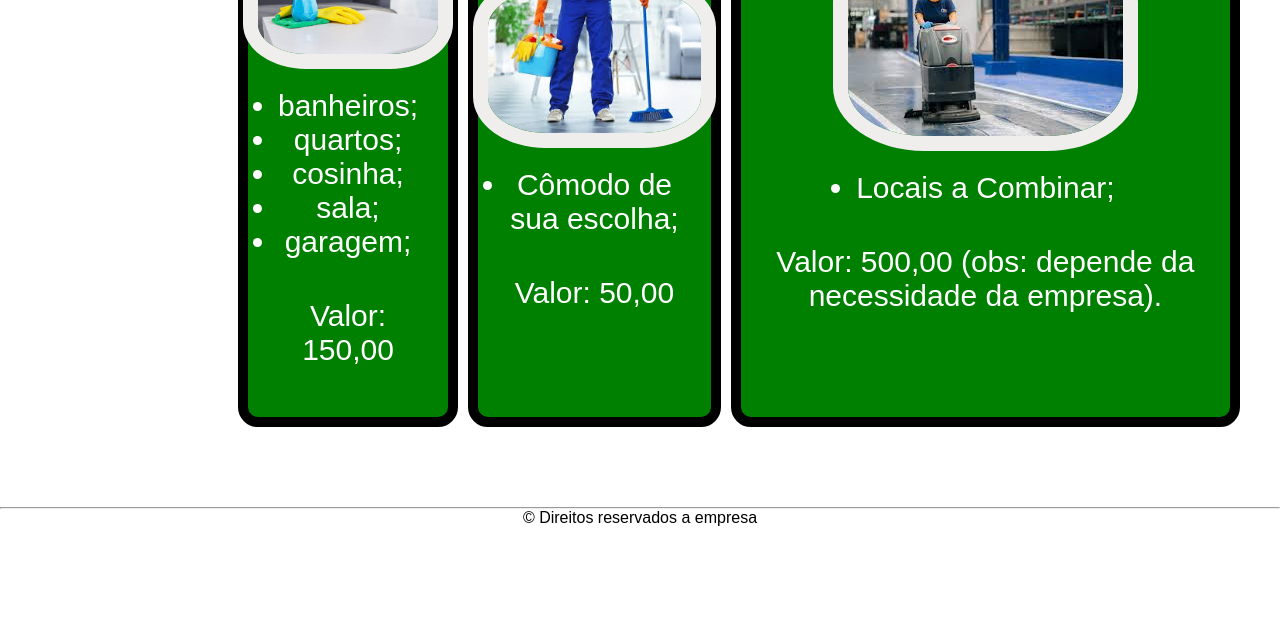
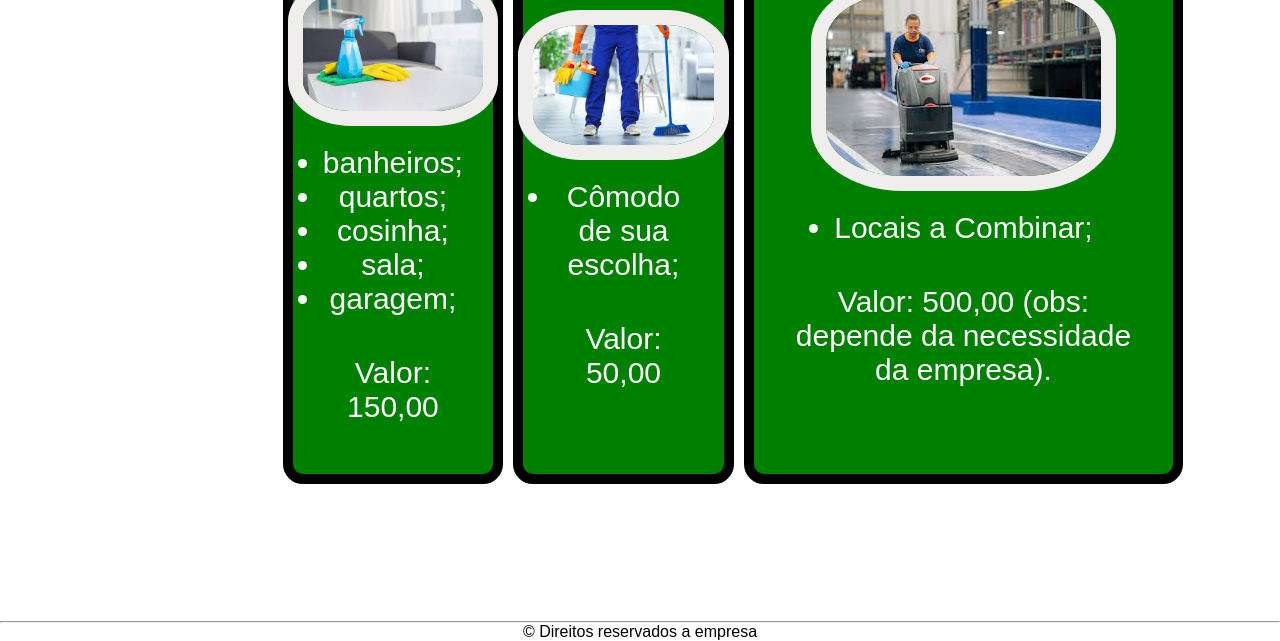
Before and after one commit to Pedrostrateg/sitedelimpeza, a plain HTML site: page serviços.html in a window 1280 px wide. Shown: the part 769-1410 px from the top of the page. Before the commit the page ends 1296 px from the top, so only its background shows below. Drawn offline with Linux system fonts and the light colour scheme.

Commit message:
Update style2.css

```diff
--- a/style2.css
+++ b/style2.css
@@ -91,7 +91,7 @@ section{
 }
 
 .group-card{
-    margin: 5px;
+    margin: 5%;
     border-radius: 20px;
     background-color: rgb(255, 255, 255);
     padding: 30px 10px 30px 10px;
```
